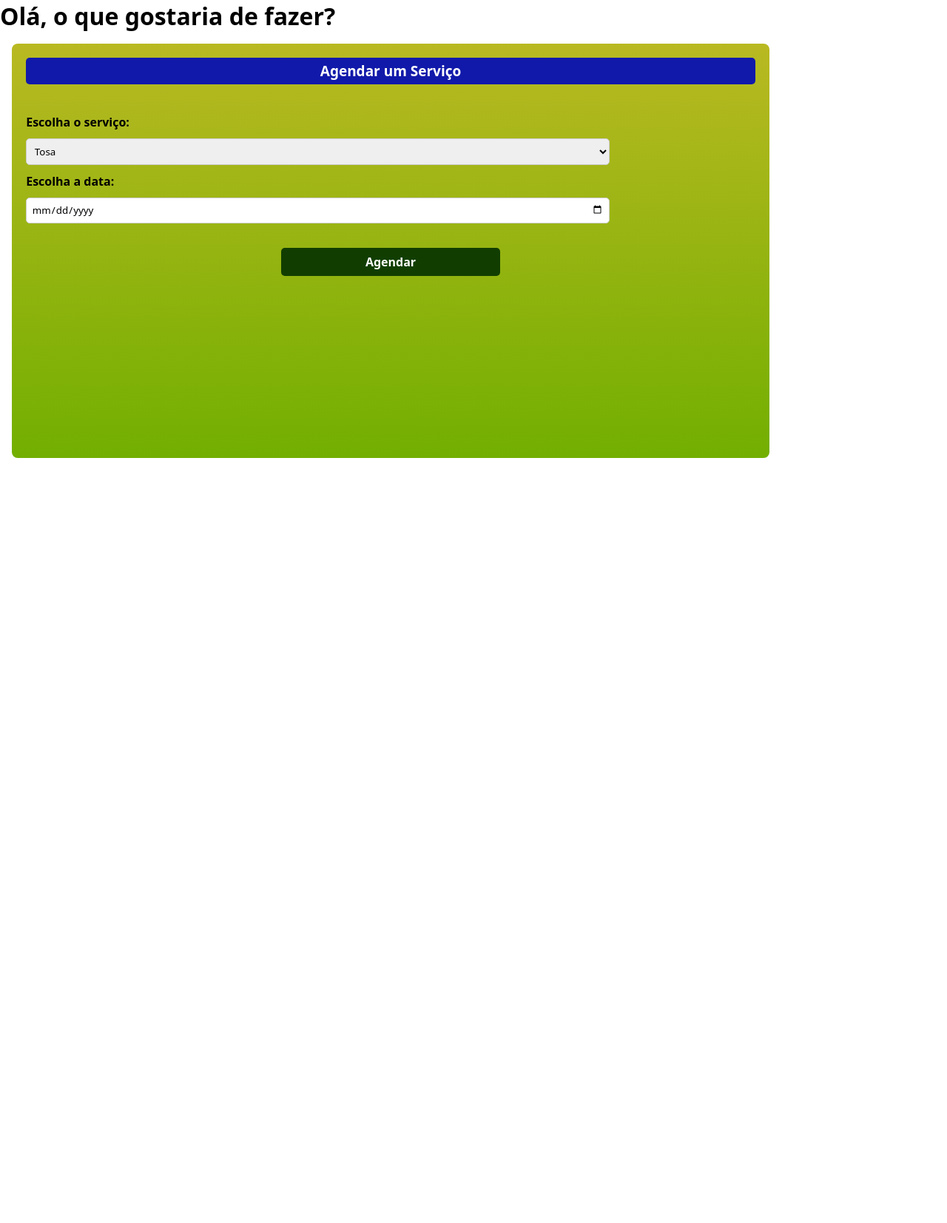
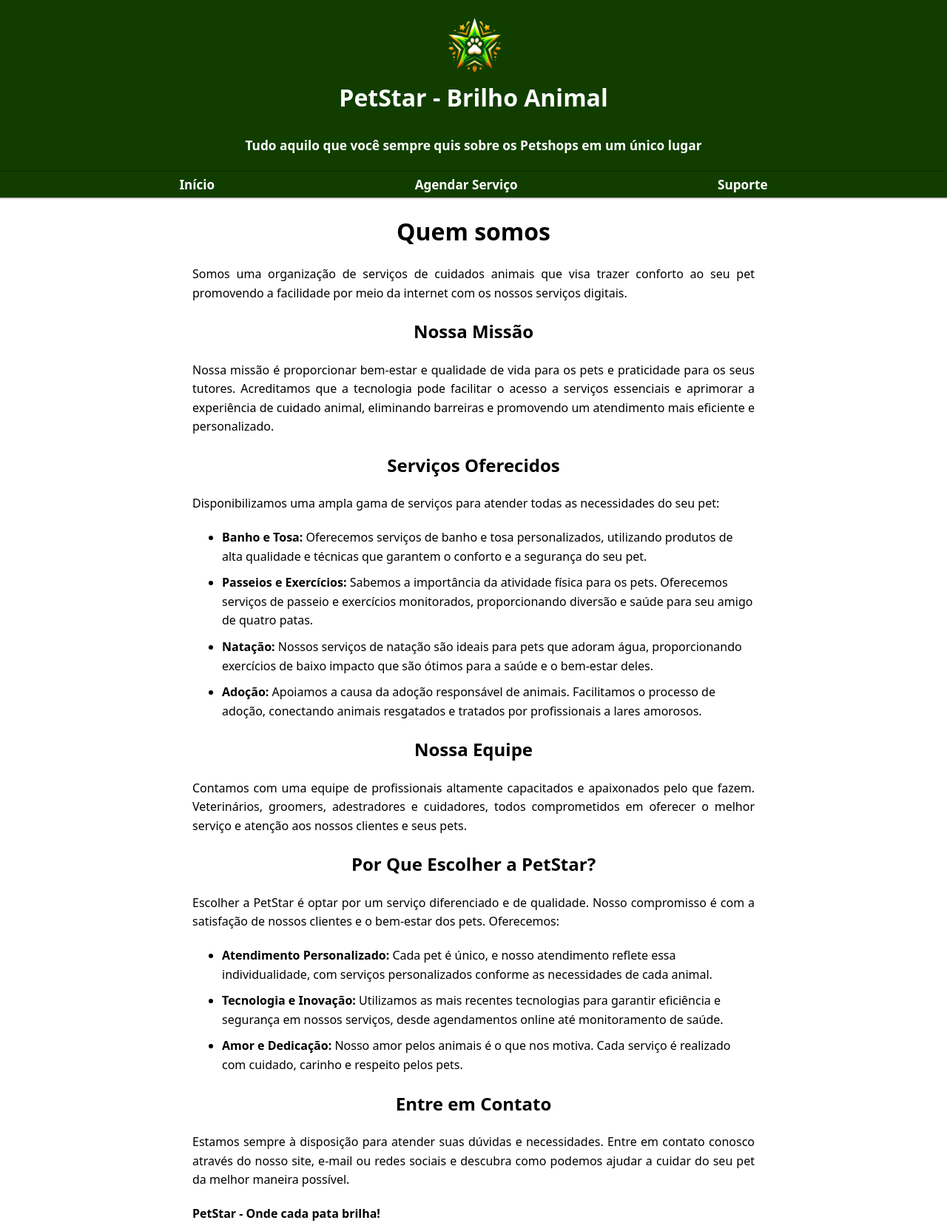
Before and after one commit to daviddaves1/Projeto-PetStar, a PHP site: page /index3.html in a window 1280 px wide. Shown: the whole page at 74% size. Before the commit the page ends 619 px from the top, so only its background shows below. Run offline with PHP 8.4, Linux system fonts and the light colour scheme.

Commit message:
Fiz alguns ajustes

```diff
--- a/PetStar/index1.html
+++ b/PetStar/index1.html
@@ -9,7 +9,7 @@
     <link rel="stylesheet" href="styles/mediaquery.css">
 </head>
 <body>
-    <main>
+    <main class="fundo-main">
         <section id="login">
             <div id="imagem">
             </div>
--- a/PetStar/index2.html
+++ b/PetStar/index2.html
@@ -9,10 +9,9 @@
     <link rel="stylesheet" href="styles/mediaquery.css">
 </head>
 <body>
-    <main>
+    <main class="fundo-main">
         <section id="login">
             <div id="imagem">
-
             </div>
             <div id="formulario">
                 <h1>Login</h1>
--- a/PetStar/index3.html
+++ b/PetStar/index3.html
@@ -3,31 +3,58 @@
 <head>
     <meta charset="UTF-8">
     <meta name="viewport" content="width=device-width, initial-scale=1.0">
-    <title>Agendamento de Serviço</title>
+    <title>Página Inicial</title>
     <link rel="stylesheet" href="styles/style.css">
     <link rel="stylesheet" href="styles/mediaquery.css">
 </head>
 <body>
-    <main class="corpo-site">
-        <h1>Olá, o que gostaria de fazer?</h1>
+    <header>
+        <img src="imagens/img2.png" alt="Imagem da PetStar" id="img-petstar-small">
+        <h1>PetStar - Brilho Animal</h1>
+        <p>Tudo aquilo que você sempre quis sobre os Petshops em um único lugar</p>
+    </header>
+    <nav>
+        <a href="#">Início</a>
+        <a href="index4.html">Agendar Serviço</a>
+        <a href="#">Suporte</a>
+    </nav>
 
-        <section id="agendar-servico">
-            <p>Agendar um Serviço</p>
-            <form id="form-agendamento" action="processa_agendamento.php" method="post">
-                <label for="servico">Escolha o serviço:</label>
-                <select id="servico" name="servico">
-                    <option value="tosa">Tosa</option>
-                    <option value="banho">Banho</option>
-                    <option value="passeio">Passeio</option>
-                    <option value="natacao">Natação</option>
-                </select>
-                <label for="data">Escolha a data:</label>
-                <input type="date" id="data" name="data">
-                <button type="submit">Agendar</button>
-            </form>
-        </section>
+    <main class="main-initial-page">
+        <h1>Quem somos</h1>
+        <p>Somos uma organização de serviços de cuidados animais que visa trazer conforto ao seu pet promovendo a facilidade por meio da internet com os nossos serviços digitais.</p>
+
+        <h2>Nossa Missão</h2>
+        <p>Nossa missão é proporcionar bem-estar e qualidade de vida para os pets e praticidade para os seus tutores. Acreditamos que a tecnologia pode facilitar o acesso a serviços essenciais e aprimorar a experiência de cuidado animal, eliminando barreiras e promovendo um atendimento mais eficiente e personalizado.</p>
+
+        <h2>Serviços Oferecidos</h2>
+        <p>Disponibilizamos uma ampla gama de serviços para atender todas as necessidades do seu pet:</p>
+        <ul>
+            <li><strong>Banho e Tosa:</strong> Oferecemos serviços de banho e tosa personalizados, utilizando produtos de alta qualidade e técnicas que garantem o conforto e a segurança do seu pet.</li>
+            <li><strong>Passeios e Exercícios:</strong> Sabemos a importância da atividade física para os pets. Oferecemos serviços de passeio e exercícios monitorados, proporcionando diversão e saúde para seu amigo de quatro patas.</li>
+            <li><strong>Natação:</strong> Nossos serviços de natação são ideais para pets que adoram água, proporcionando exercícios de baixo impacto que são ótimos para a saúde e o bem-estar deles.</li>
+            <li><strong>Adoção:</strong> Apoiamos a causa da adoção responsável de animais. Facilitamos o processo de adoção, conectando animais resgatados e tratados por profissionais a lares amorosos.</li>
+        </ul>
+
+        <h2>Nossa Equipe</h2>
+        <p>Contamos com uma equipe de profissionais altamente capacitados e apaixonados pelo que fazem. Veterinários, groomers, adestradores e cuidadores, todos comprometidos em oferecer o melhor serviço e atenção aos nossos clientes e seus pets.</p>
+
+        <h2>Por Que Escolher a PetStar?</h2>
+        <p>Escolher a PetStar é optar por um serviço diferenciado e de qualidade. Nosso compromisso é com a satisfação de nossos clientes e o bem-estar dos pets. Oferecemos:</p>
+        <ul>
+            <li><strong>Atendimento Personalizado:</strong> Cada pet é único, e nosso atendimento reflete essa individualidade, com serviços personalizados conforme as necessidades de cada animal.</li>
+            <li><strong>Tecnologia e Inovação:</strong> Utilizamos as mais recentes tecnologias para garantir eficiência e segurança em nossos serviços, desde agendamentos online até monitoramento de saúde.</li>
+            <li><strong>Amor e Dedicação:</strong> Nosso amor pelos animais é o que nos motiva. Cada serviço é realizado com cuidado, carinho e respeito pelos pets.</li>
+        </ul>
+
+        <h2>Entre em Contato</h2>
+        <p>Estamos sempre à disposição para atender suas dúvidas e necessidades. Entre em contato conosco através do nosso site, e-mail ou redes sociais e descubra como podemos ajudar a cuidar do seu pet da melhor maneira possível.</p>
+
+        <p><strong>PetStar - Onde cada pata brilha!</strong></p>
     </main>
 
-    <script src="scripts/script.js"></script>
+    <!-- <footer>
+        <p>Site Criado por <a href="https://github.com/daviddaves1/ms_20242_g9" target="_blank">Grupo 09</a></p>
+        <p>© 2024 PetStar - Todos os direitos reservados.</p>
+    </footer> -->
 </body>
 </html>
--- a/PetStar/styles/mediaquery.css
+++ b/PetStar/styles/mediaquery.css
@@ -10,10 +10,6 @@
         --cor4: #b9b922;
         --cor5: rgb(183, 255, 0);
         --cor6: rgb(99, 74, 0);
-    }
-
-    body{
-        background-image: linear-gradient(to bottom, var(--cor5), var(--cor4));
     }
 
     #login{
@@ -58,10 +54,6 @@
         --cor6: rgb(99, 74, 0);
     }
 
-    body{
-        background-image: linear-gradient(to bottom, var(--cor5), var(--cor4));
-    }
-
     #login{
         width: 950px;
         height: 450px;
--- a/PetStar/styles/style.css
+++ b/PetStar/styles/style.css
@@ -19,15 +19,81 @@
 }
 
 body, html{
-    background-color: var(--cor5);
     height: 100vh;
     width: 100vw;
+
+    display: flex;
+    flex-direction: column;
+    min-height: 100vh;
+}
+
+header {
+    display: flex;
+    align-items: center;
+    padding: 10px;
+    background-color: var(--cor0);
+
+    display: flex;
+    align-items: center;
+    flex-direction: column;
+    text-align: center;
+}
+
+#img-petstar-small {
+    width: 100px;
+    height: auto;
+    display: inline-block;
+}
+
+header > h1{
+    margin-bottom: 1em;
+    text-align: center;
+    color: white;
+    display: inline-block;
+}
+
+header > p{
+    margin: 0em 1.5em 0.8em 1.5em;
+    text-align: center;
+    color: white;
+    display: block;
+    font-weight: bold;
+    font-size: 1.08em;
+}
+
+nav {
+    background-color: var(--cor0);
+    box-shadow: 0px 0px 2px 1px rgba(0, 0, 0, 0.403);
+    display: flex;
+    justify-content: space-evenly;
+    align-items: center;
+    height: 45px;
+}
+
+nav > a {
+    color: white;
+    text-decoration: none;
+    margin: 0 16px;
+    font-weight: bold;
+    font-size: 1.07em;
+    padding: 6px 12px;
+    border-radius: 5px;
+    transition: background-color 0.3s, color 0.3s;
+}
+
+nav > a:hover {
+    background-color: yellow;
+    color: black;
 }
 
 main{
     height: 100vh;
     width: 100vw;
     position: relative;
+}
+
+.fundo-main{
+    background-image: linear-gradient(to bottom, var(--cor5), var(--cor4));
 }
 
 #login{
@@ -66,6 +132,10 @@
 #formulario > p{
     font-size: 0.9em;
     margin-bottom: 10px;
+}
+
+footer {
+
 }
 
 form > .campo{
@@ -153,8 +223,11 @@
     transform: translate(5%, 25%);
 }
 
-.corpo-site {
-    background-color: white;
+.corpo-site{
+    background: url('../imagens/img2.jpg') no-repeat center center;
+}
+
+.corpo-site > main {
     height: 100vh;
     width: 100vw;
     position: relative;
@@ -220,3 +293,32 @@
     transition: transform 0.3s;
     transform: scale(1.02);
 }
+
+.main-initial-page {
+    max-width: 800px;
+    margin: 0 auto;
+    padding: 20px;
+    line-height: 1.6;
+    font-family: Arial, sans-serif;
+}
+
+.main-initial-page > h1,
+.main-initial-page h2 {
+    text-align: center;
+    margin-bottom: 20px;
+}
+
+.main-initial-page > p {
+    text-align: justify;
+    margin-bottom: 20px;
+}
+
+.main-initial-page > ul {
+    list-style-type: disc;
+    padding-left: 40px;
+    margin-bottom: 20px;
+}
+
+.main-initial-page > ul > li {
+    margin-bottom: 10px;
+}
```
Also changed, not shown: PetStar/index4.html (added, +31 -0 lines), PetStar/imagens/img2.png (added), PetStar/imagens/img3.jpg (added), PetStar/imagens/img4.jpg (added).
